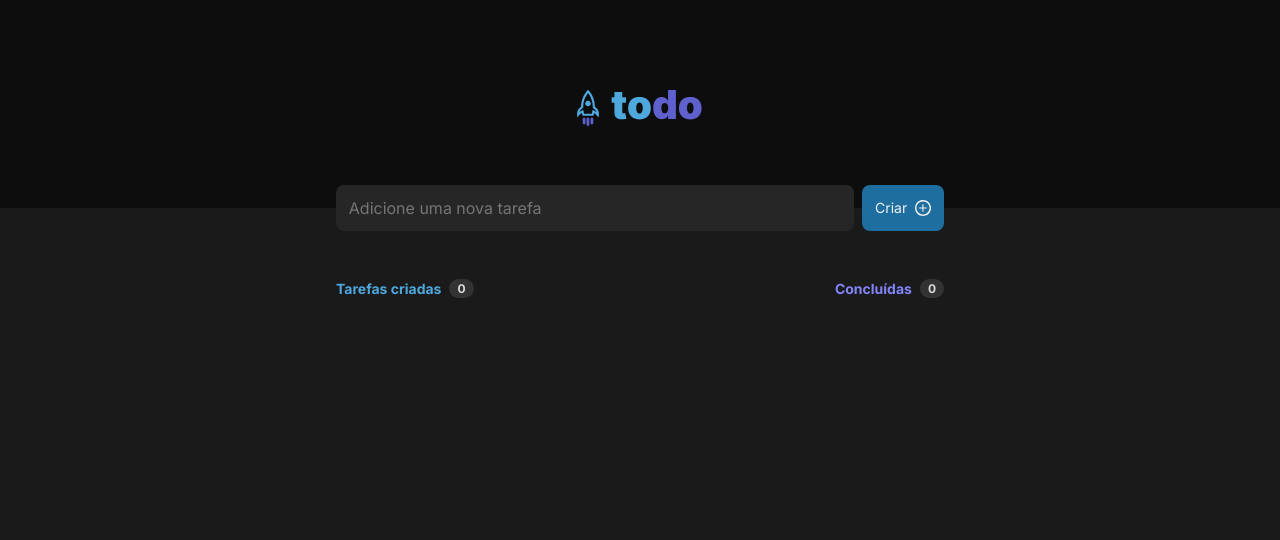
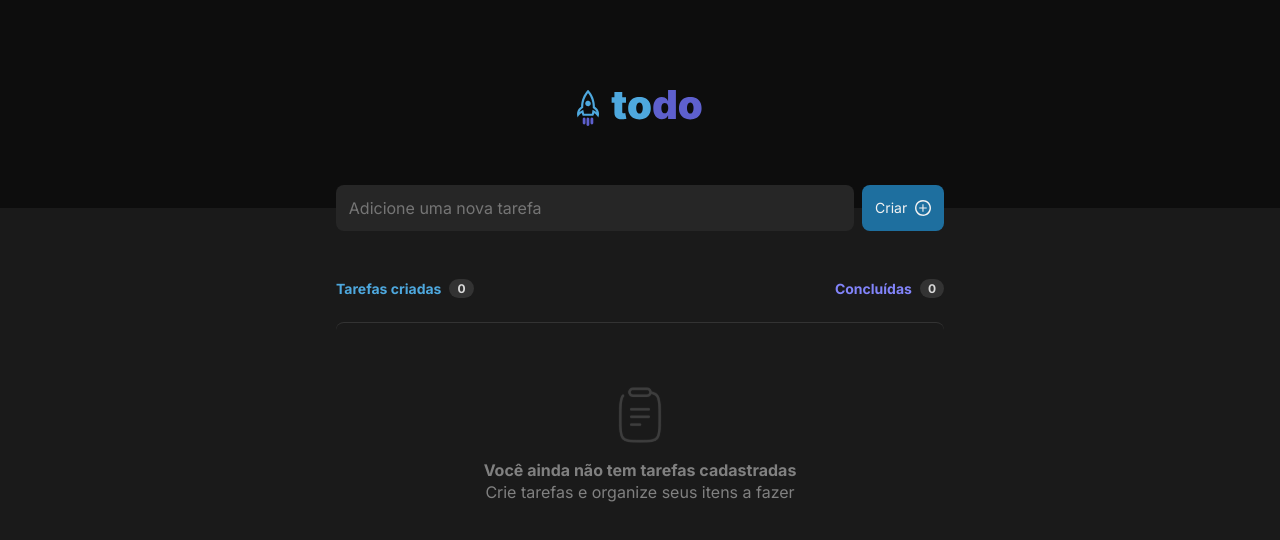
Before and after one commit to Marcos-afk/to-do-list-reactjs, a React (Vite) app: page / in a window 1280 px wide. Shown: the top 540 px of the page. Built offline with nearby package versions, Linux system fonts and the light colour scheme.

Commit message:
:sparkles: add empty list component

```diff
--- a/src/App.tsx
+++ b/src/App.tsx
@@ -1,6 +1,7 @@
 import { Counters } from './components/Counters';
 import { Header } from './components/Header';
 import { InsertionBar } from './components/InsertionBar';
+import { EmptyList } from './components/EmptyList';
 
 export const App = () => {
   return (
@@ -9,6 +10,7 @@ export const App = () => {
       <main>
         <InsertionBar />
         <Counters />
+        <EmptyList />
       </main>
     </div>
   );
--- /dev/null
+++ b/src/components/EmptyList/index.tsx
@@ -0,0 +1,14 @@
+import styles from './styles.module.scss';
+import ClipboardSvg from '../../assets/clipboard.svg';
+
+export const EmptyList = () => {
+  return (
+    <div className={styles.emptyList}>
+      <img src={ClipboardSvg} alt="Empty" />
+      <div className={styles.emptyListTextsContainer}>
+        <span>Você ainda não tem tarefas cadastradas</span>
+        <span>Crie tarefas e organize seus itens a fazer</span>
+      </div>
+    </div>
+  );
+};
--- /dev/null
+++ b/src/components/EmptyList/styles.module.scss
@@ -0,0 +1,30 @@
+.emptyList {
+  display: flex;
+  margin-top: 1.5rem;
+  gap: 1rem;
+  flex-direction: column;
+  justify-content: center;
+  border-top: 1px solid var(--gray-400);
+  border-radius: 0.5rem;
+  padding: 4rem 0;
+}
+
+.emptyList img {
+  height: 3.5rem;
+}
+
+.emptyListTextsContainer {
+  display: flex;
+  flex-direction: column;
+  align-items: center;
+}
+
+.emptyListTextsContainer span {
+  font-size: 1rem;
+  line-height: 140%;
+  color: var(--gray-300);
+}
+
+.emptyListTextsContainer span:first-child {
+  font-weight: 700;
+}
```
Also changed, not shown: src/assets/clipboard.svg (added).
